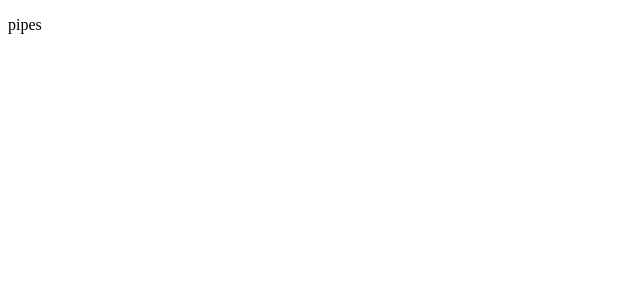
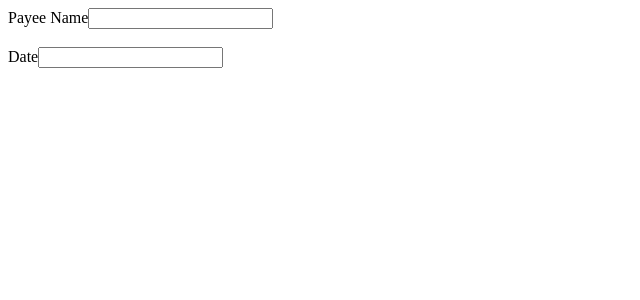
Before and after one commit to HennadiiZ/pipes_ud_ang, an Angular app: page / in a window 1280 px wide. Shown: the top 300 px of the page, without its empty margins (0-640 px from the left). Built offline with nearby package versions, Linux system fonts and the light colour scheme.

Commit message:
layout + pipes

```diff
--- a/src/app/app.component.html
+++ b/src/app/app.component.html
@@ -1 +1,16 @@
-<p>pipes</p>
+<div>
+  <label>Payee Name</label>
+  <!-- <input (input)="onNameChange($event!.target?.value)"> -->
+  <input (input)="onNameChange($event!.target)">
+</div>
+
+{{ name | titlecase }}
+
+<br>
+
+<div>
+  <label>Date</label>
+  <input (input)="onDateChange($event!.target)">
+</div>
+
+{{ date | date }}
--- a/src/app/app.component.ts
+++ b/src/app/app.component.ts
@@ -6,5 +6,15 @@ import { Component } from '@angular/core';
   styleUrls: ['./app.component.scss']
 })
 export class AppComponent {
-  title = 'pipes_ud';
+
+  name!: string;
+  date!: string;
+
+  onNameChange(value: any){
+      this.name = value.value;
+  }
+
+  onDateChange(value: any){
+    this.date = value.value;
 }
+}
--- a/src/app/app.module.ts
+++ b/src/app/app.module.ts
@@ -4,9 +4,10 @@ import { BrowserModule } from '@angular/platform-browser';
 import { AppRoutingModule } from './app-routing.module';
 import { AppComponent } from './app.component';
 
+
 @NgModule({
   declarations: [
-    AppComponent
+    AppComponent,
   ],
   imports: [
     BrowserModule,
```
Also changed, not shown: 1 other file (tests, documents, lock files or other folders).
